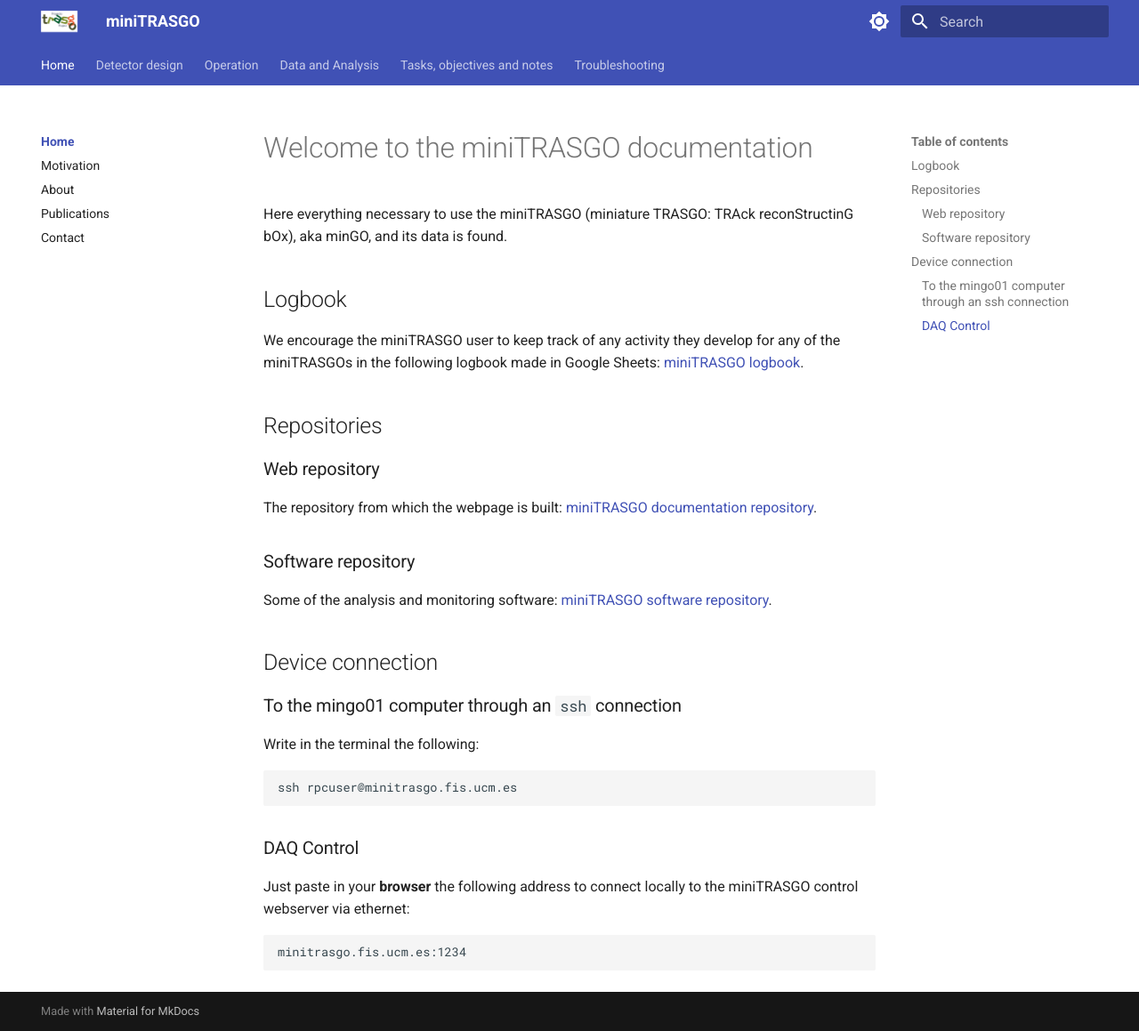
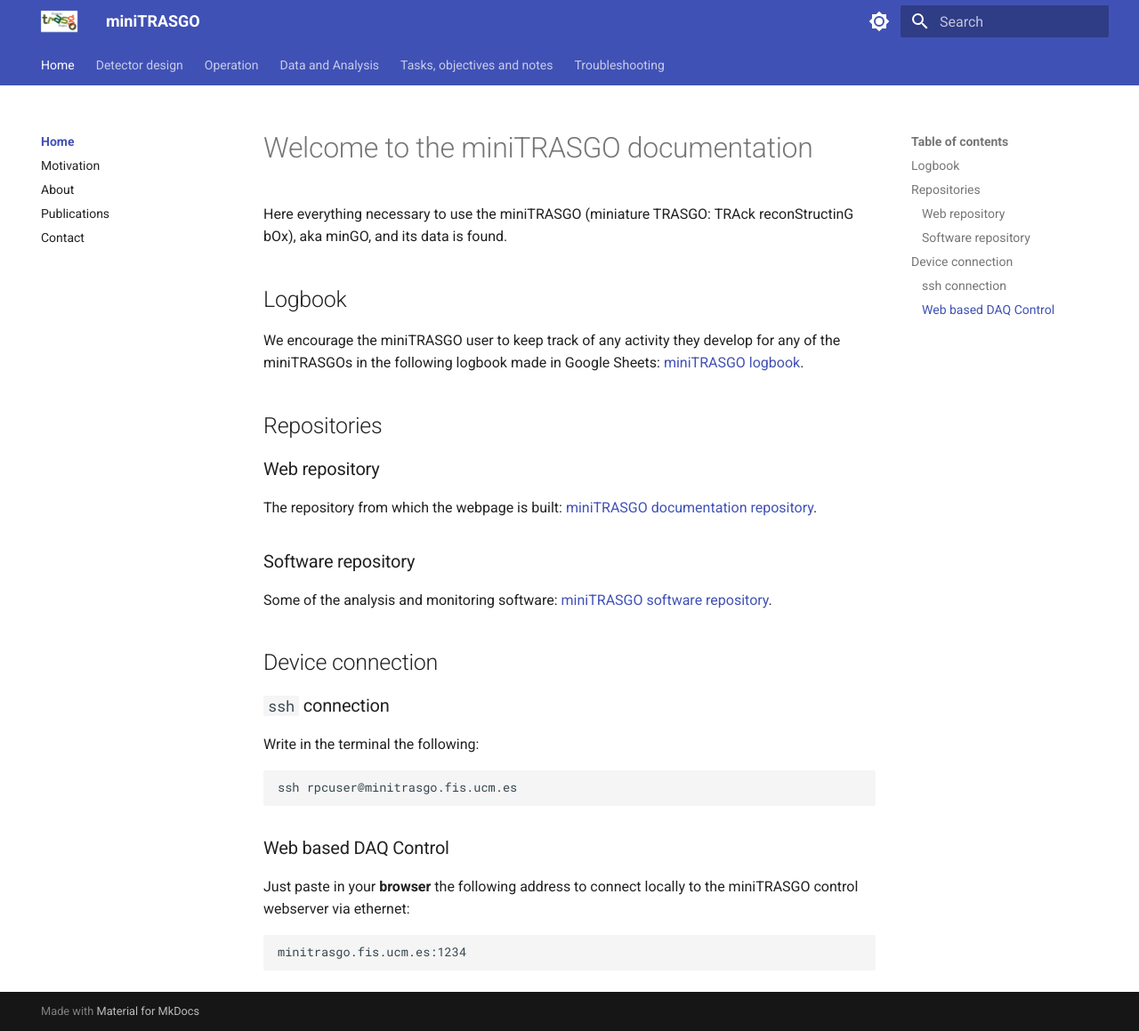
Before and after one commit to cayesoneira/miniTRASGO-documentation, an MkDocs documentation site: the page built from docs/index.md, in a window 1280 px wide and 1159 px high. Shown: the whole window at 89% size. Built offline with MkDocs 1.6.1 and Material for MkDocs 9.7.7, drawn with Linux system fonts in a browser that asks for light colours.

Commit message:
Update index.md

```diff
--- a/docs/index.md
+++ b/docs/index.md
@@ -14,12 +14,12 @@
 
 ## Device connection
 
-### To the mingo01 computer through an `ssh` connection
+### `ssh` connection
 Write in the terminal the following:
 
     ssh rpcuser@minitrasgo.fis.ucm.es
 
-### DAQ Control
+### Web based DAQ Control
 Just paste in your **browser** the following address to connect locally to the miniTRASGO control webserver via ethernet:
 
     minitrasgo.fis.ucm.es:1234
```
